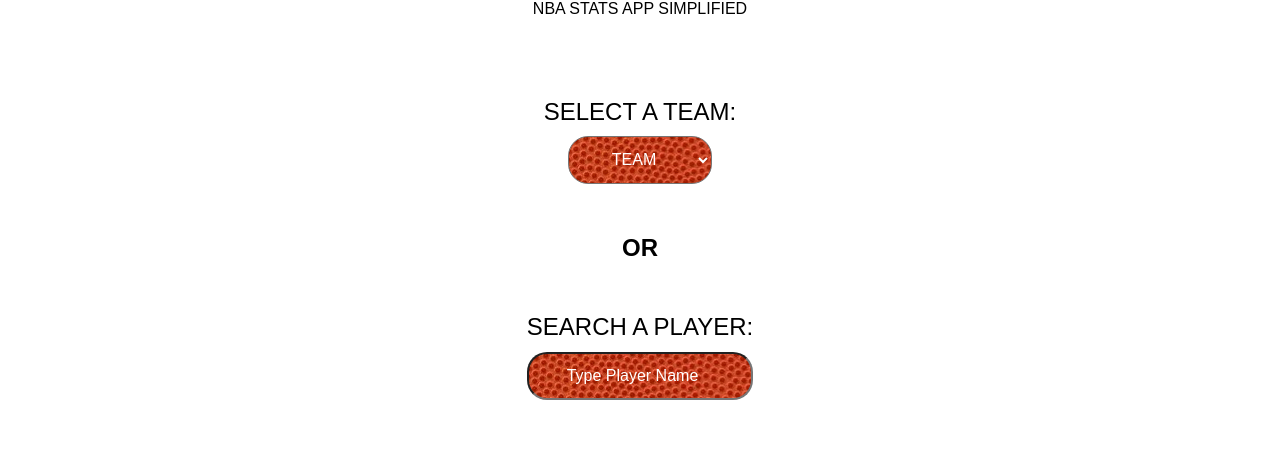
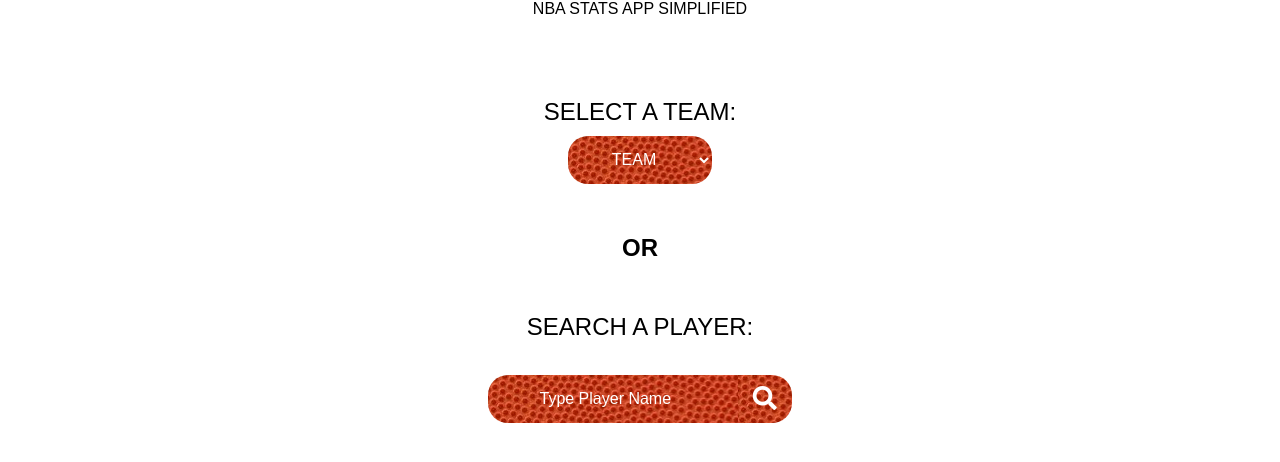
Before and after one commit to donark1/ajax-project, a website: page index.html in a window 1280 px wide. Shown: the part 304-766 px from the top of the page. Drawn offline with nearby package versions, Linux system fonts and the light colour scheme; no server answers; a web font is replaced by a local one.

Commit message:
Feature-Set-2 - Homepage modified: User can select team or search by player Name

```diff
--- a/css/styles.css
+++ b/css/styles.css
@@ -12,6 +12,7 @@
   text-align-last:center;
   height: 3rem;
   width: 75%;
+  border: none;
   border-radius: 1.25rem;
   font-size: 1rem;
   background-image: url("../images/basketballbanner.jpg");
@@ -22,14 +23,38 @@
   color:black;
 }
 
+.playersearchform {
+  margin: 1.2rem 0;
+  display: flex;
+  align-items: stretch;
+}
+
+.homepageplayers, .searchbutton {
+  width: 100%;
+}
+
 .homepageplayers {
   text-align-last:center;
+  padding: 0 1rem;
   height: 3rem;
-  width: 100%;
-  border-radius: 1.25rem;
+  border: none;
+  border-top-left-radius: 1.25rem;
+  border-bottom-left-radius: 1.25rem;
+  outline: 0;
   font-size: 1rem;
   background-image: url("../images/basketballbanner.jpg");
   color:white;
+}
+
+.searchbutton {
+  width: 65px;
+  height: 3rem;
+  font-size: 1.5rem;
+  color: white;
+  border: none;
+  background-image: url("../images/basketballbanner.jpg");
+  border-top-right-radius: 1.25rem;
+  border-bottom-right-radius: 1.25rem;
 }
 
 .homepageplayers::placeholder {
--- a/index.html
+++ b/index.html
@@ -29,12 +29,14 @@
       </div>
       <div class="row">
         <div class="block">
-          <form class="homepageteamform">
+          <div class="homepageteamform">
             <label class="teamsselect">SELECT A TEAM:</label>
+          </div>
+          <form>
+            <select name="teams" id="teams" class="homepageteams">
+              <option class="teamoption" value="Teams">TEAM</option>
+            </select>
           </form>
-          <select name="teams" id="teams" class="homepageteams">
-            <option class="teamoption" value="Teams">TEAM</option>
-          </select>
         </div>
       </div>
       <div class="row">
@@ -44,11 +46,16 @@
       </div>
       <div class="row">
         <div class="block">
-          <form class="homepageplayerform" action="">
+          <div class="homepageplayerform" action="">
             <label class="searchplayers">SEARCH A PLAYER:</label>
-          </form>
+          </div>
+          <form class="playersearchform">
             <input type="search" name="searchplayer" id="searchplayer"
               class="homepageplayers" placeholder="Type Player Name">
+            <button type="submit" class="searchbutton" id="searchbutton" data-view="search">
+            <i class="fas fa-search"></i>
+            </button>
+          </form>
         </div>
       </div>
     </div>
--- a/js/main.js
+++ b/js/main.js
@@ -1,6 +1,6 @@
 const $homepageteams = document.querySelector('.homepageteams');
 
-// Basketball Teams
+// Dropdown Menu of Basketball Teams
 
 function getTeams() {
   const xhttp = new XMLHttpRequest();
```
